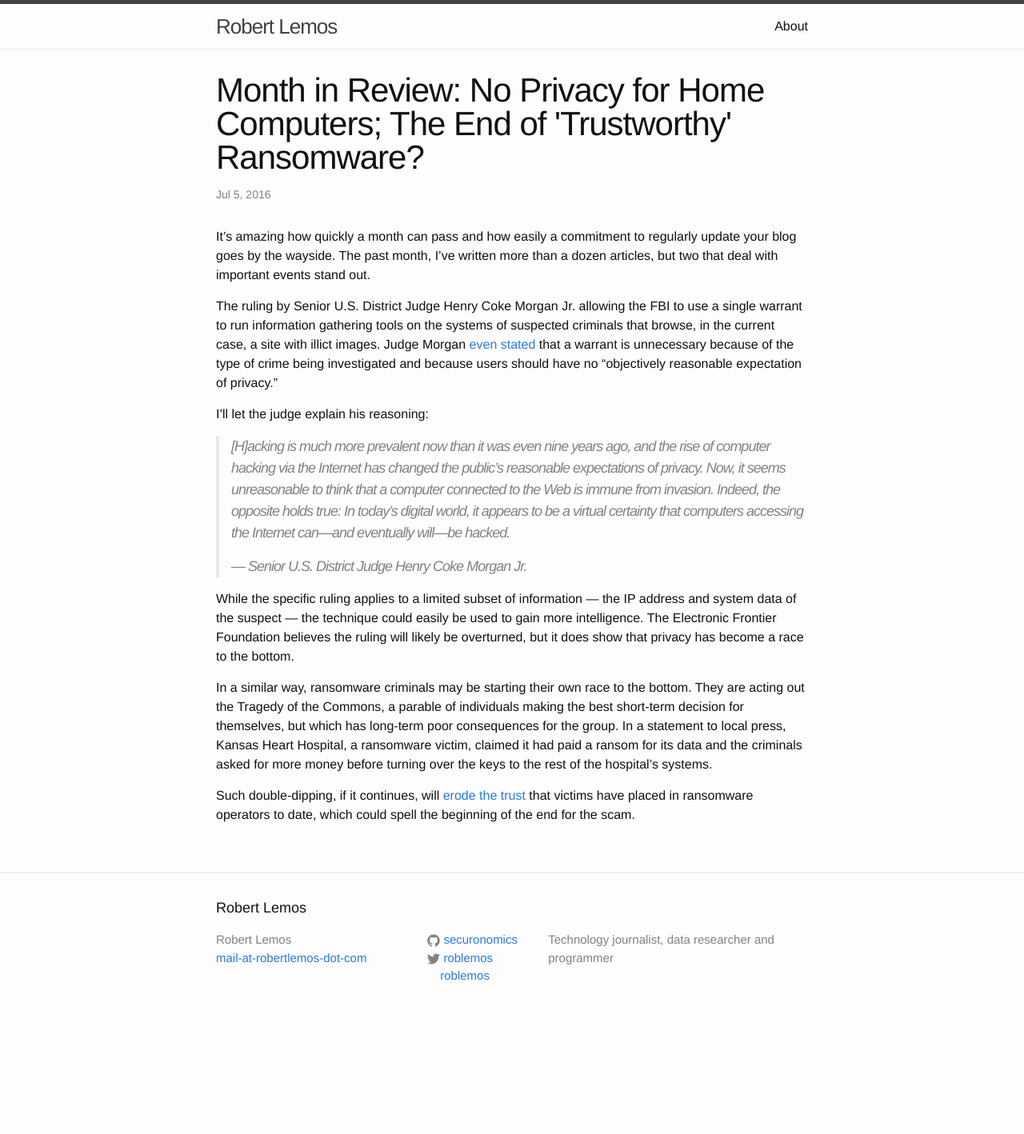
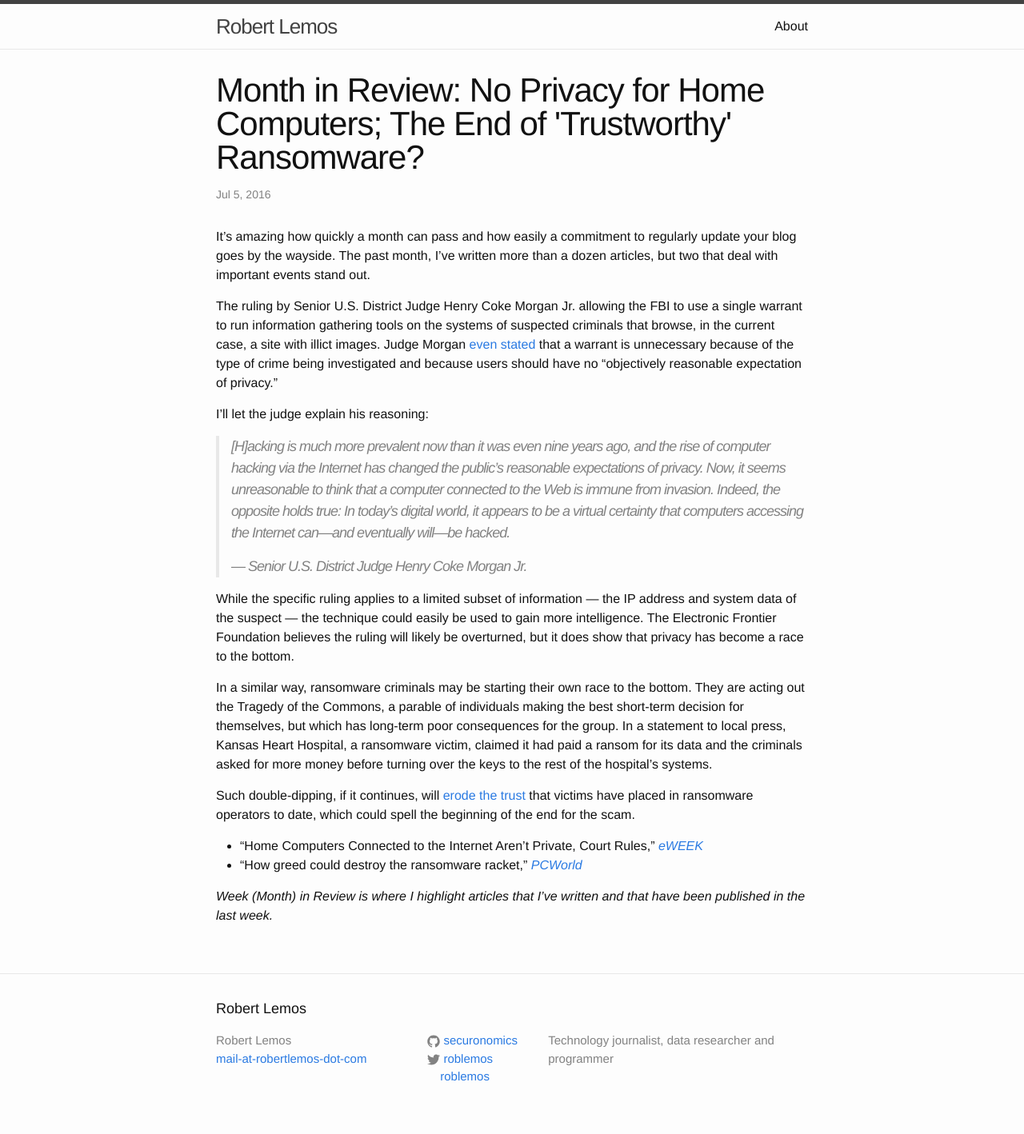
Before and after one commit to securonomics/securonomics.github.io, a Jekyll site: the page built from _posts/2016-07-05-week-in-review-no-privacy.md, in a window 1280 px wide. Shown: the whole page at 80% size. Built offline with Jekyll 4.4.1, drawn with Linux system fonts in a browser that asks for light colours; before the commit the page ends 1292 px from its top, so only the background shows below that.

Commit message:
A few changes to keep to my normal standard

```diff
--- a/_posts/2016-07-05-week-in-review-no-privacy.md
+++ b/_posts/2016-07-05-week-in-review-no-privacy.md
@@ -20,3 +20,8 @@ While the specific ruling applies to a limited subset of information &mdash; the
 In a similar way, ransomware criminals may be starting their own race to the bottom. They are acting out the Tragedy of the Commons, a parable of individuals making the best short-term decision for themselves, but which has long-term poor consequences for the group. In a statement to local press, Kansas Heart Hospital, a ransomware victim, claimed it had paid a ransom for its data and the criminals asked for more money before turning over the keys to the rest of the hospital's systems.
 
 Such double-dipping, if it continues, will [erode the trust](http://www.pcworld.com/article/3083772/security/how-greed-could-destroy-the-ransomware-racket.html) that victims have placed in ransomware operators to date, which could spell the beginning of the end for the scam.
+
+- "Home Computers Connected to the Internet Aren't Private, Court Rules," [*eWEEK*](http://www.eweek.com/security/home-computers-connected-to-the-internet-arent-private-court-rules.html)
+- "How greed could destroy the ransomware racket," [*PCWorld*](http://www.pcworld.com/article/3083772/security/how-greed-could-destroy-the-ransomware-racket.html)
+
+*Week (Month) in Review is where I highlight articles that I've written and that have been published in the last week.*
```
Also changed, not shown: _posts/2016-05-30-week-in-review-breach-losses.md (+1 -1 lines).
